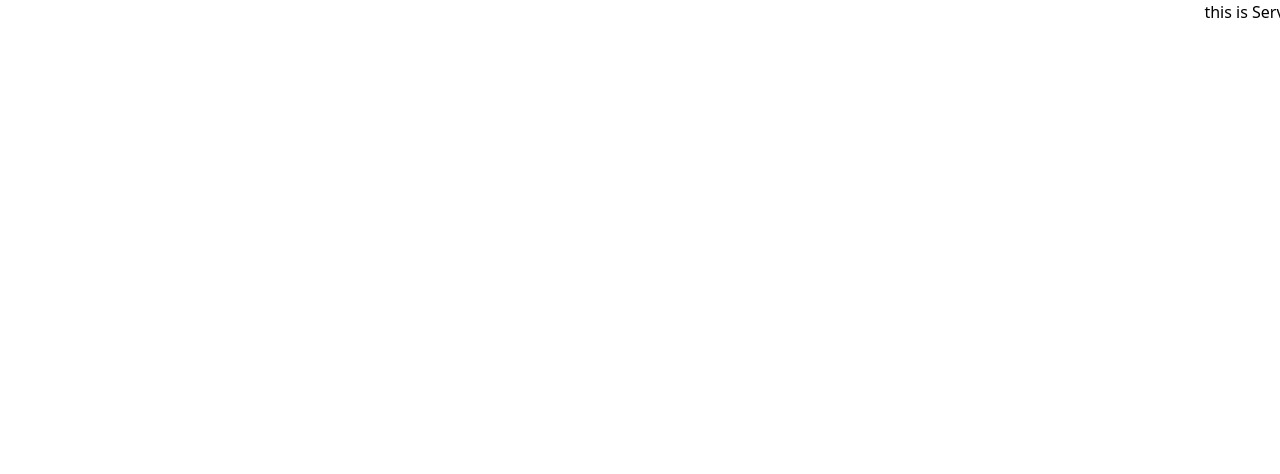
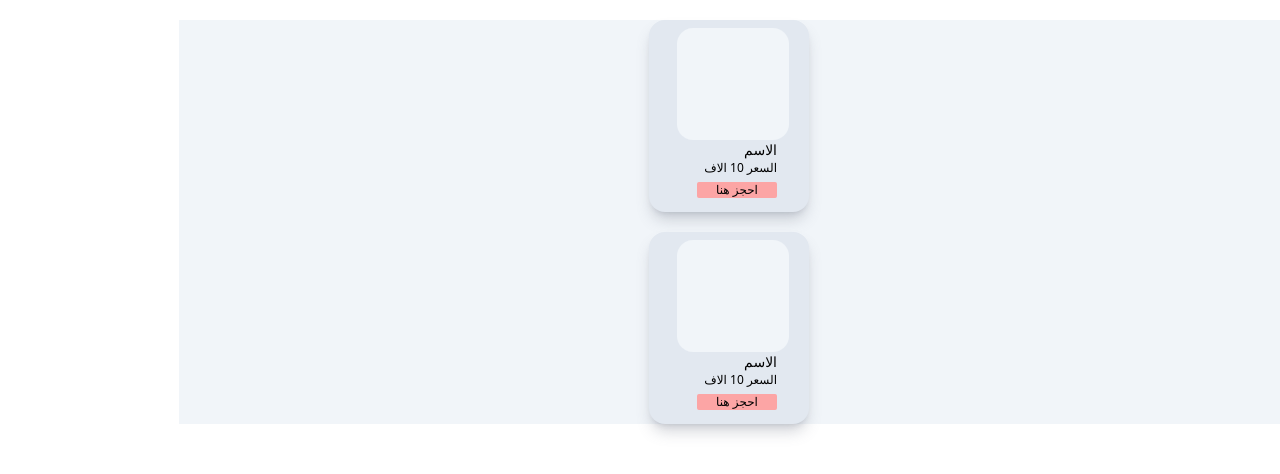
Before and after one commit to programmermary/capstone, a React (Create React App) app: page /services in a window 1280 px wide. Shown: the top 474 px of the page. Built offline with nearby package versions, Linux system fonts and the light colour scheme.

Commit message:
add cards

```diff
--- a/src/components/pages/Services.jsx
+++ b/src/components/pages/Services.jsx
@@ -3,7 +3,59 @@ import React from 'react'
 export default function Services() {
   return (
     <div>
-        <h1>this is Services file </h1>
+         <div className='bg-slate-100 gap-5 grid grid-cols-2 mt-5 '>
+
+
+<div className='bg-slate-200 w-40 h-48 rounded-2xl  shadow-lg shadow-gray-500/30  '>
+
+        <div className='bg-slate-100 rounded-2xl w-28 h-24 mt-2 mr-5 '>
+
+        </div>
+        <h3 className='mr-8 text-sm '>الاسم   </h3>
+
+         <h3 className='mr-8 text-xs '>السعر 10 الاف  </h3>
+         <button className='bg-red-300 rounded-sm w-20 mr-8 text-xs '> احجز هنا  </button>
+
+ </div>
+ <div className='bg-slate-200 w-40 h-48 rounded-2xl  shadow-lg shadow-gray-500/30  '>
+
+        <div className='bg-slate-100 rounded-2xl w-28 h-28 mt-2 mr-5 '>
+
+        </div>
+        <h3 className='mr-8 text-sm '>الاسم   </h3>
+
+         <h3 className='mr-8 text-xs '>السعر 10 الاف  </h3>
+         <button className='bg-red-300 rounded-sm w-20 mr-8 text-xs '> احجز هنا  </button>
+
+ </div>
+ <div className='bg-slate-200 w-40 h-48 rounded-2xl  shadow-lg shadow-gray-500/30  '>
+
+        <div className='bg-slate-100 rounded-2xl w-28 h-28 mt-2 mr-5 '>
+
+        </div>
+        <h3 className='mr-8 text-sm '>الاسم   </h3>
+
+         <h3 className='mr-8 text-xs '>السعر 10 الاف  </h3>
+         <button className='bg-red-300 rounded-sm w-20 mr-8 text-xs '> احجز هنا  </button>
+
+ </div>
+ <div className='bg-slate-200 w-40 h-48 rounded-2xl  shadow-lg shadow-gray-500/30  '>
+
+        <div className='bg-slate-100 rounded-2xl w-28 h-28 mt-2 mr-5 '>
+
+        </div>
+        <h3 className='mr-8 text-sm '>الاسم   </h3>
+
+         <h3 className='mr-8 text-xs '>السعر 10 الاف  </h3>
+         <button className='bg-red-300 rounded-sm w-20 mr-8 text-xs '> احجز هنا  </button>
+
+ </div>
+
+
+
+
+
+</div>
     </div>
   )
 }
```
